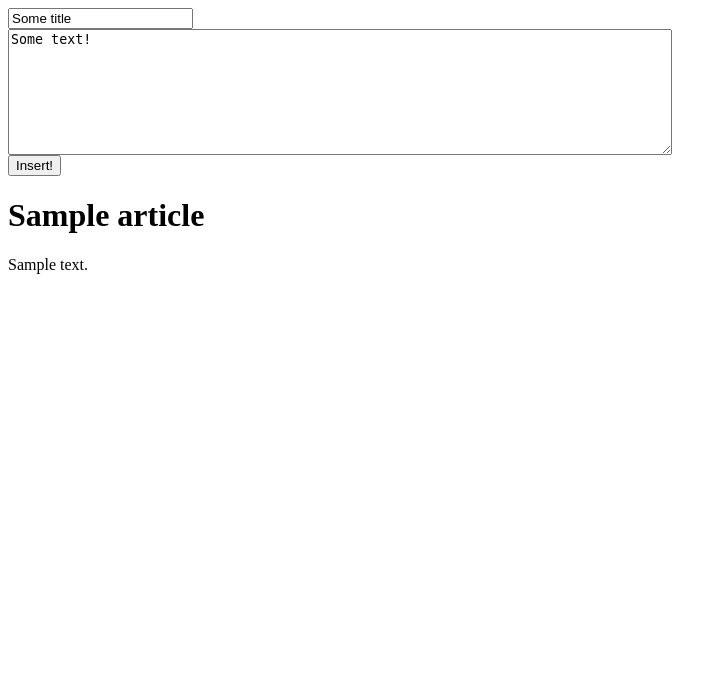
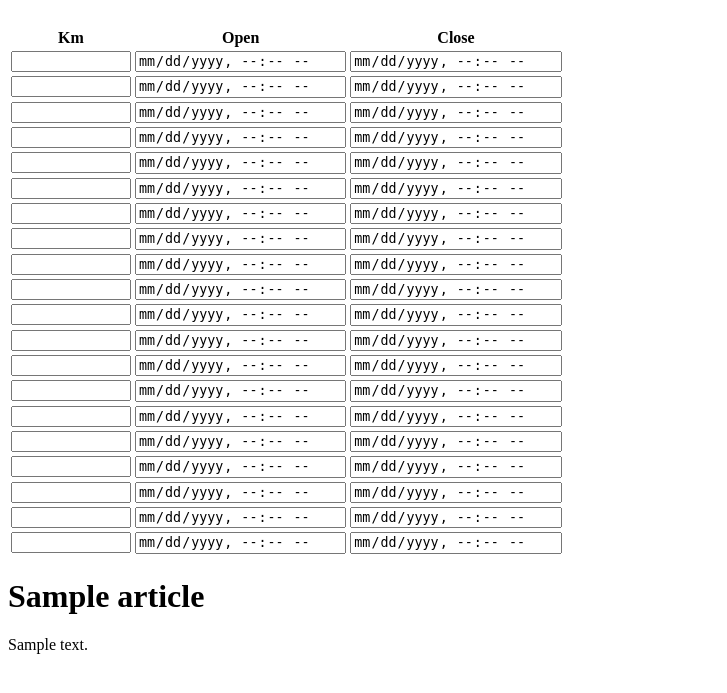
Before and after one commit to solitarebecauseneon/UOCIS322-P5, a Flask app: template brevets/templates/acptimes.html in a window 1280 px wide. Shown: the top 693 px of the page, without its empty margins (0-727 px from the left). Run offline with Flask 2, Linux system fonts and the light colour scheme; the template is opened without the code that fills it: most values are stand-ins (such as "Sample title", 1, 10 or a date in 2020).

Commit message:
U44 V3: implemented basic display route in flask_brevets.py; rough outline of acptimes.html; rough implementation of display function in calc.html; error handling for submit function and page output

```diff
--- a/brevets/templates/acptimes.html
+++ b/brevets/templates/acptimes.html
@@ -4,24 +4,54 @@
     </head>
     <body>
         <div>
-            <form method="POST" action="/insert/">
-                <div>
-                  <input name="title" value="Some title" />
-                </div>
-                <div>
-                  <textarea name="body" rows="8" cols="80">Some text!</textarea>
-                </div>
-                <div>
-                    <button>Insert!</button>
-                </div>
-            </form>
+            <form role="form">
+            <div id="message_output" class="row">
+               <div class="col-md-4">
+               </div>
+               <!-- columns 1 to 4  -->
+               <!-- columns 5 to 10 -->
+               <div class="col-md-4">
+               </div>
+            </div>
+            <!-- row -->
+            <br />  <!-- a little vertical space -->
+            <!-- Although we do not use tables for general page layout, they are
+               appropriate for something that really is a table, like this
+               one.  We allocate it the full 12 columns of the bootstrap grid.
+               -->
+            <div class="row">
+               <div class="col-md-12">
+                  <table class="control_time_table">
+                     <tr>
+                        <th> Km </th>
+                        <th>Open</th>
+                        <th>Close</th>
+                     </tr>
+                     {% for row in range(20) %}
+                     <tr class="control">
+                        <!-- Dist (km) -->
+                        <td><input name="km" type="number" step="0.00001"
+                           min="0" max="1200" /> </td>
+                        <!-- Location (optional) -->
+                        <!-- Open time (read only, set by JavaScript function -->
+                        <td><input name="open" type="datetime-local" readonly value="" /></td>
+                        <!-- Close time (read only, set by JavaScript function -->
+                        <td><input name="close" type="datetime-local" readonly value="" /></td>
+                        <!-- Notes (error messages for this row) -->
+                     </tr>
+                     {% endfor %}
+                  </table>
+               </div>
+               <!-- col -->
+            </div>
+            <!-- row -->
+         </form>
         </div>
         <div>
             {% for article in items %}
             <div>
                 <h1>{{ article.title }}</h1>
                 <p>{{ article.body }}</p>
-                <hl />
             </div>
             {% endfor %}
         </div>
```
Also changed, not shown: brevets/flask_brevets.py (+7 -1 lines), brevets/templates/calc.html (+7 -1 lines).
